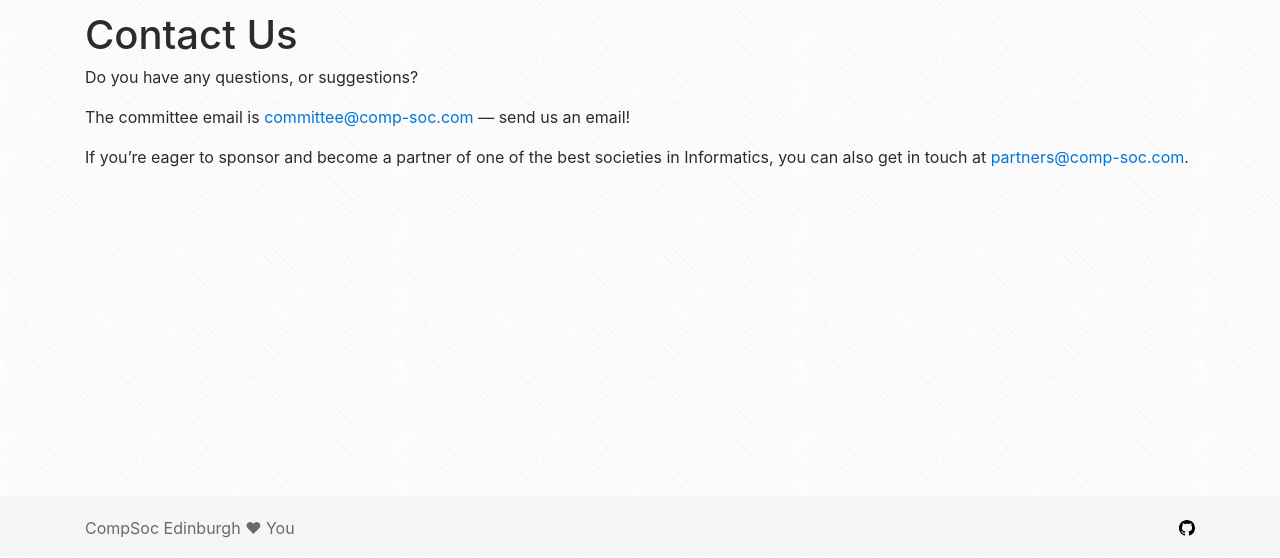
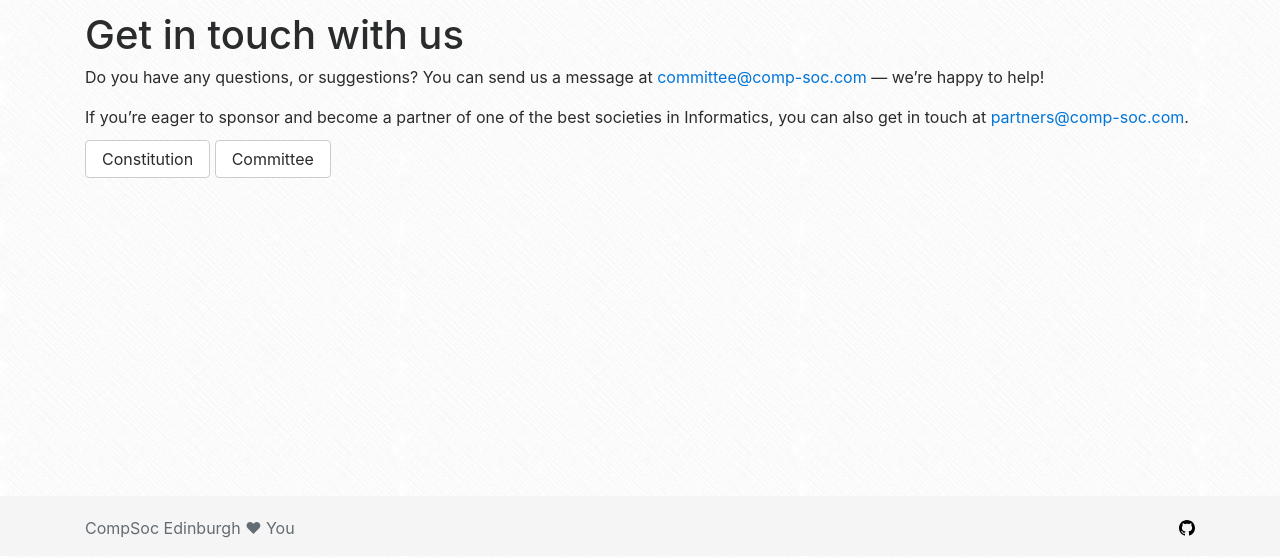
Before and after one commit to compsoc-edinburgh/website, a Jekyll site: the page built from _pages/contact.md, in a window 1280 px wide. Shown: the part 344-902 px from the top of the page. Built offline with Jekyll 4.4.1, drawn with Linux system fonts in a browser that asks for light colours; nearby versions of some CDN libraries.

Commit message:
Improve contact page

```diff
--- a/_pages/contact.md
+++ b/_pages/contact.md
@@ -1,9 +1,13 @@
 ---
-title: "Contact Us"
+title: "Contact"
+longtitle: "Get in touch with us"
 ---
 
-Do you have any questions, or suggestions?
-
-The committee email is <a href="mailto:committee@comp-soc.com">committee@comp-soc.com</a> — send us an email!
+Do you have any questions, or suggestions? You can send us a message at <a href="mailto:committee@comp-soc.com">committee@comp-soc.com</a> — we're happy to help!
 
 If you're eager to sponsor and become a partner of one of the best societies in Informatics, you can also get in touch at <a href="mailto:partners@comp-soc.com">partners@comp-soc.com</a>.
+
+<div style="margin-bottom: 1rem">
+    <a href="https://github.com/compsoc-edinburgh/constitution" class="btn btn-secondary d-inline">Constitution</a>
+    <a href="{{ site.baseurl }}/team" class="btn btn-secondary d-inline">Committee</a>
+</div>
```
